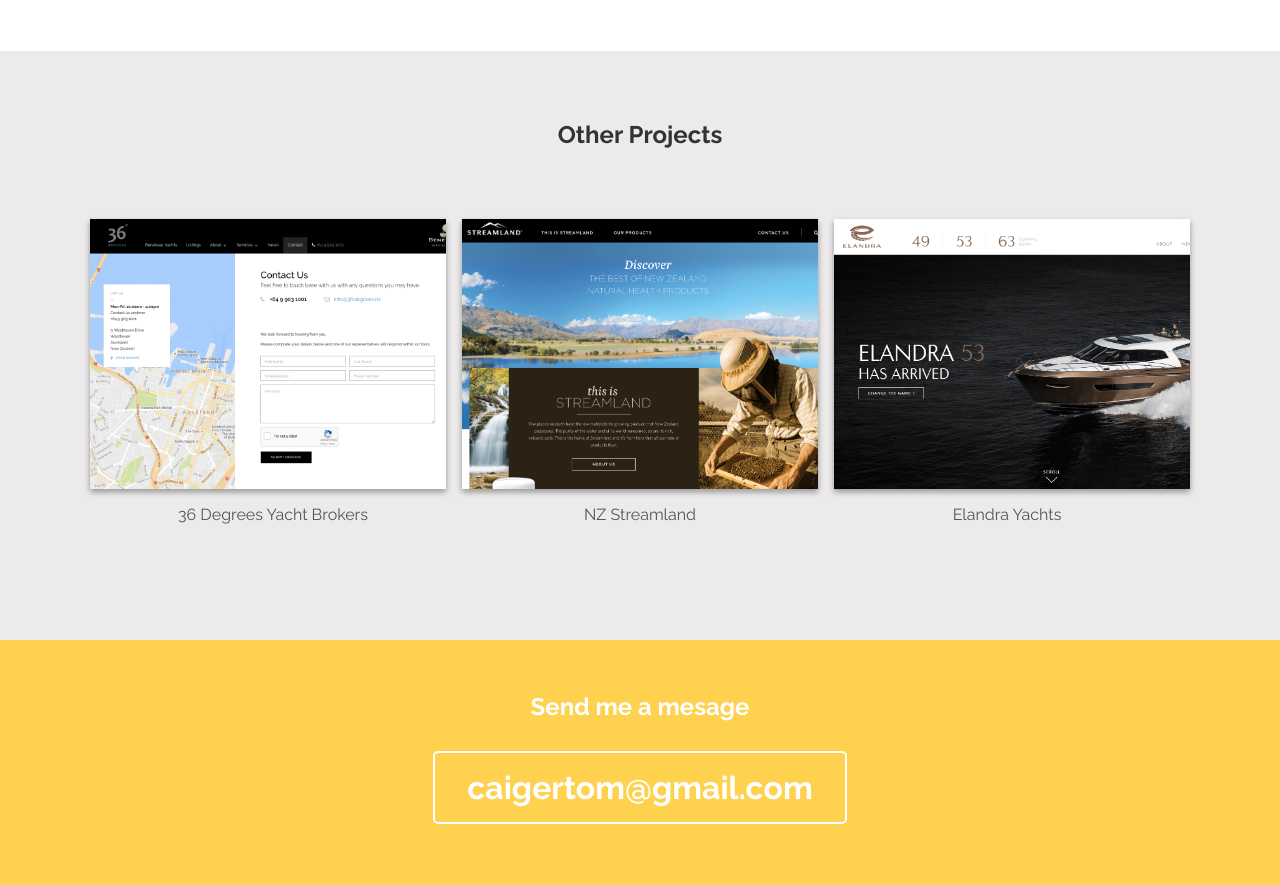
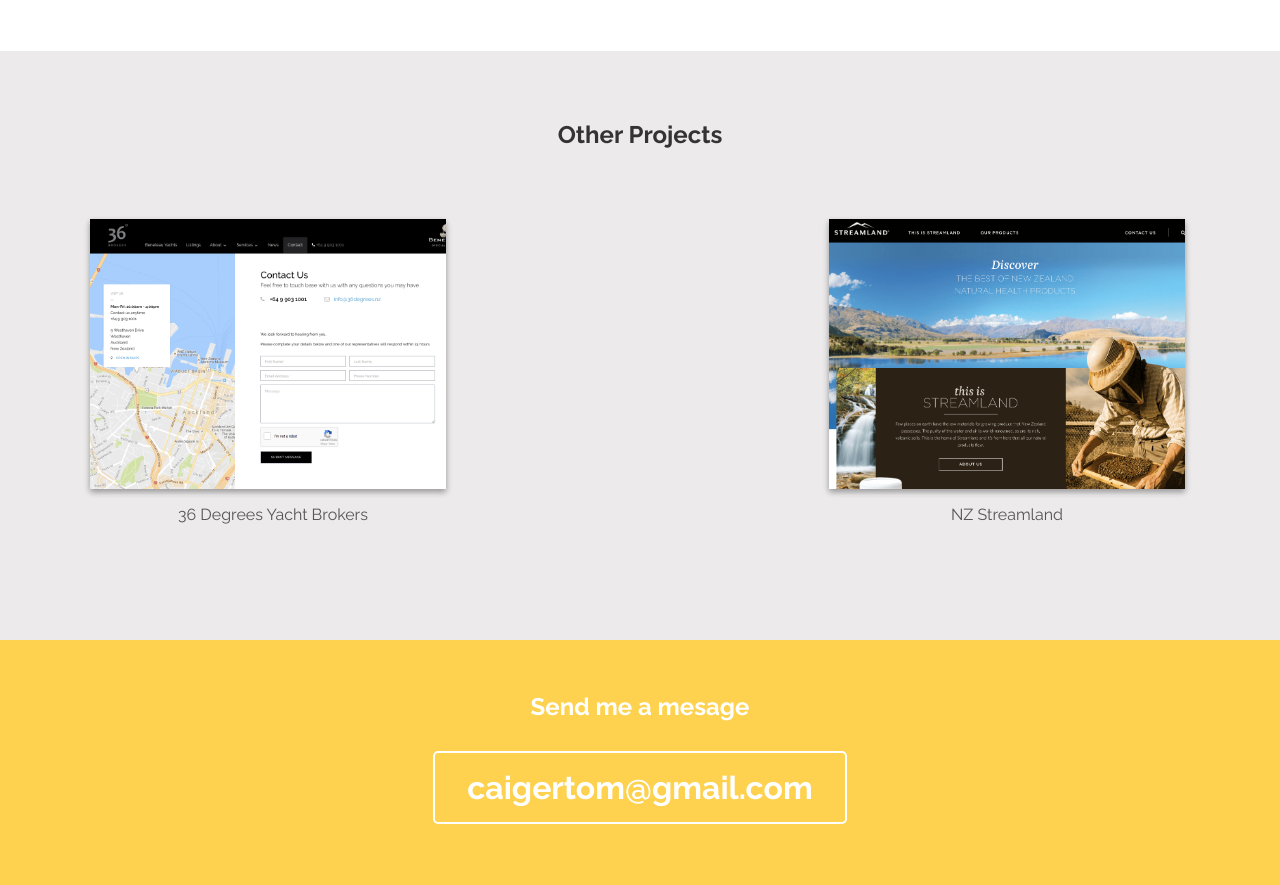
Before and after one commit to tcaiger/MyPortfolio, a PHP site: page / in a window 1280 px wide. Shown: the part 1980-2865 px from the top of the page. Run offline with PHP 8.4, Linux system fonts and the light colour scheme; some libraries are stand-ins or nearby versions.

Commit message:
removed elandra site

```diff
--- a/index.php
+++ b/index.php
@@ -89,18 +89,18 @@
 			<p class="text-grey text-center">NZ Streamland</p>
 		</div>
 
-		<div class="other-project">
-			<div class="image-holder last" style="background-image: url('images/elandra1.png')">
-				<div class="screen text-center">
-					<h3 class="text-white">Elandra Yachts</h3>
-					<p class="text-white">Custom Silverstripe theme built for a super yacht manufacturer. A georgious site with a ton of custom front end components.</p>
-					<div class="flex flex-j-center flex-a-align">
-						<a href="http://elandradev.echo.weareonfire.co.nz" target="_blank" class="btn text-white">View Project</a>
-					</div>
-				</div>
-			</div>
-			<p class="text-grey text-center">Elandra Yachts</p>
-		</div>
+		<!--<div class="other-project">-->
+		<!--	<div class="image-holder last" style="background-image: url('images/elandra1.png')">-->
+		<!--		<div class="screen text-center">-->
+		<!--			<h3 class="text-white">Elandra Yachts</h3>-->
+		<!--			<p class="text-white">Custom Silverstripe theme built for a super yacht manufacturer. A georgious site with a ton of custom front end components.</p>-->
+		<!--			<div class="flex flex-j-center flex-a-align">-->
+		<!--				<a href="http://elandradev.echo.weareonfire.co.nz" target="_blank" class="btn text-white">View Project</a>-->
+		<!--			</div>-->
+		<!--		</div>-->
+		<!--	</div>-->
+		<!--	<p class="text-grey text-center">Elandra Yachts</p>-->
+		<!--</div>-->
 
 
 	</div>
```
